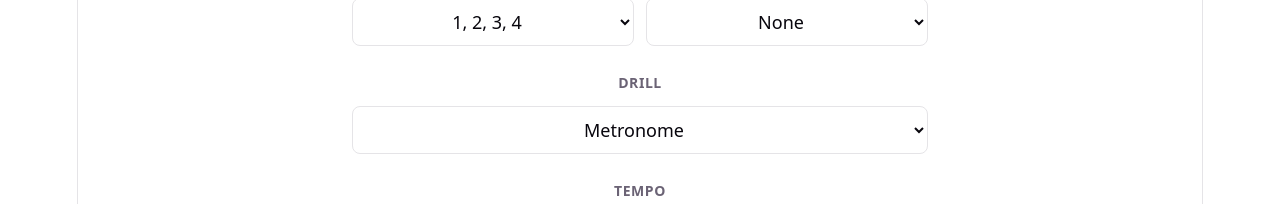
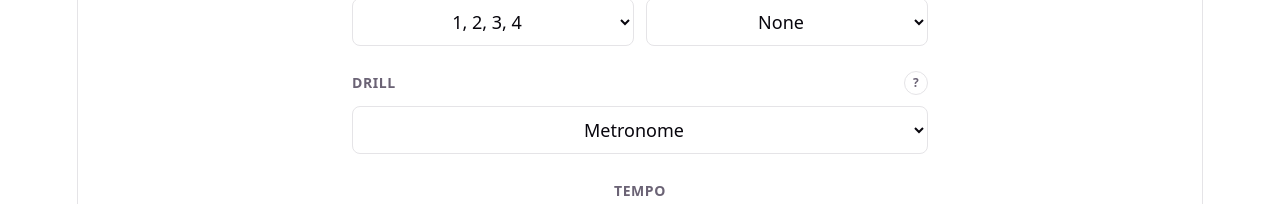
Before and after one commit to JessieArr/WestieWorkshop, a Svelte app: page / in a window 1280 px wide. Shown: the part 508-712 px from the top of the page. Built offline with nearby package versions, Linux system fonts and the light colour scheme; a web font is replaced by a local one.

Commit message:
Adding random skip drill and drill descriptions.

```diff
--- a/src/App.svelte
+++ b/src/App.svelte
@@ -38,9 +38,30 @@
   ] as const
 
   const DRILLS = [
-    { id: 'metronome', label: 'Metronome' },
-    { id: 'tempo-change', label: 'Tempo Change' },
-    { id: 'skip-measures', label: 'Skip Measures' },
+    {
+      id: 'metronome',
+      label: 'Metronome',
+      description:
+        'Steady beats at a fixed tempo. Pick a preset or set a custom BPM to practice timing, footwork, or patterns.',
+    },
+    {
+      id: 'tempo-change',
+      label: 'Tempo Change',
+      description:
+        'Gradually ramps from a starting tempo to an ending tempo over a set duration. Builds speed and stamina while you stay in time.',
+    },
+    {
+      id: 'skip-measures',
+      label: 'Skip Measures',
+      description:
+        'Plays for a fixed interval, then goes silent for a fixed skip interval, repeating. Keeps you counting through gaps in the click.',
+    },
+    {
+      id: 'random-skip',
+      label: 'Random Skip',
+      description:
+        'Plays 4–16 beats at random, then skips a random number of beats within your range, repeating. Unpredictable silence trains internal timing.',
+    },
   ] as const
 
   const PHRASE_STRUCTURES = [
@@ -64,6 +85,8 @@
   let skipEvery = $state(2)
   let skipAmount = $state(2)
   let skipUnit = $state<SkipUnit>('measures')
+  let randomSkipMin = $state(2)
+  let randomSkipMax = $state(8)
   let measureStructure = $state<MeasureStructureId>('quarters')
   let phraseId = $state<PhraseId>('none')
   let swingPreset = $state<SwingPresetId>('50')
@@ -80,12 +103,35 @@
   let measureProgress = $state(0)
   let beatGeneration = 0
   let pulseTimer: ReturnType<typeof setTimeout> | null = null
+  let drillHelpOpen = $state(false)
+
+  const activeDrill = $derived(DRILLS.find((entry) => entry.id === drill) ?? DRILLS[0])
 
   const tempoChange = $derived(drill === 'tempo-change')
   const displayedBpm = $derived(playing ? liveBpm : tempoChange ? startBpm : bpm)
   const swingEnabled = $derived(structureHasAnd(measureStructure))
   const phraseActive = $derived(phraseId !== 'none')
   const displayedBar = $derived(playing ? liveBar : 1)
+
+  $effect(() => {
+    if (!drillHelpOpen) {
+      return
+    }
+
+    const close = () => {
+      drillHelpOpen = false
+    }
+    const id = window.setTimeout(() => {
+      window.addEventListener('click', close)
+      window.addEventListener('touchstart', close)
+    }, 0)
+
+    return () => {
+      window.clearTimeout(id)
+      window.removeEventListener('click', close)
+      window.removeEventListener('touchstart', close)
+    }
+  })
 
   metronome.onBeat = (time, kind, beat, audible) => {
     const generation = beatGeneration
@@ -171,6 +217,16 @@
       endBpmPreset = bpmPresetFor(endBpm)
     }
     drill = next
+    drillHelpOpen = false
+  }
+
+  function toggleDrillHelp(event: MouseEvent): void {
+    event.stopPropagation()
+    drillHelpOpen = !drillHelpOpen
+  }
+
+  function closeDrillHelp(): void {
+    drillHelpOpen = false
   }
 
   async function togglePlayback(): Promise<void> {
@@ -199,6 +255,19 @@
           every: skipEvery,
           skip: skipAmount,
           unit: skipUnit,
+        },
+      })
+    } else if (drill === 'random-skip') {
+      randomSkipMin = clamp(Number(randomSkipMin) || MIN_SKIP, MIN_SKIP, MAX_SKIP)
+      randomSkipMax = clamp(Number(randomSkipMax) || MIN_SKIP, MIN_SKIP, MAX_SKIP)
+      if (randomSkipMin > randomSkipMax) {
+        randomSkipMax = randomSkipMin
+      }
+      liveBpm = bpm
+      await metronome.start({
+        randomSkip: {
+          minSkip: randomSkipMin,
+          maxSkip: randomSkipMax,
         },
       })
     } else {
@@ -259,6 +328,14 @@
   function bpmPresetFor(value: number): BpmPresetId {
     const preset = BPM_PRESETS.find((option) => 'value' in option && option.value === value)
     return preset?.id ?? 'custom'
+  }
+
+  function clampRandomSkipRange(): void {
+    randomSkipMin = clamp(Number(randomSkipMin) || MIN_SKIP, MIN_SKIP, MAX_SKIP)
+    randomSkipMax = clamp(Number(randomSkipMax) || MIN_SKIP, MIN_SKIP, MAX_SKIP)
+    if (randomSkipMin > randomSkipMax) {
+      randomSkipMax = randomSkipMin
+    }
   }
 
   function clamp(value: number, min: number, max: number): number {
@@ -371,8 +448,27 @@
     {/if}
   {/if}
 
-  <label class="field">
-    <span class="slider-label">Drill</span>
+  <div class="field drill-field">
+    <div class="field-label-row">
+      <span class="slider-label">Drill</span>
+      <div class="help-anchor">
+        <button
+          type="button"
+          class="help-trigger"
+          aria-label="About {activeDrill.label}"
+          aria-expanded={drillHelpOpen}
+          aria-controls="drill-help-text"
+          onclick={toggleDrillHelp}
+        >
+          ?
+        </button>
+        {#if drillHelpOpen}
+          <div id="drill-help-text" class="help-bubble" role="tooltip">
+            <p>{activeDrill.description}</p>
+          </div>
+        {/if}
+      </div>
+    </div>
     <select
       value={drill}
       disabled={playing}
@@ -383,7 +479,7 @@
         <option value={option.id}>{option.label}</option>
       {/each}
     </select>
-  </label>
+  </div>
 
   {#if tempoChange}
     <fieldset class="choices">
@@ -569,6 +665,34 @@
       />
     </div>
   {/if}
+
+  {#if drill === 'random-skip'}
+    <div class="skip-row">
+      <span>Skip</span>
+      <input
+        type="number"
+        min={MIN_SKIP}
+        max={MAX_SKIP}
+        step="1"
+        bind:value={randomSkipMin}
+        disabled={playing}
+        onblur={clampRandomSkipRange}
+        aria-label="Minimum beats to skip"
+      />
+      <span>to</span>
+      <input
+        type="number"
+        min={MIN_SKIP}
+        max={MAX_SKIP}
+        step="1"
+        bind:value={randomSkipMax}
+        disabled={playing}
+        onblur={clampRandomSkipRange}
+        aria-label="Maximum beats to skip"
+      />
+      <span>beats</span>
+    </div>
+  {/if}
 </main>
 
 <style>
@@ -674,6 +798,75 @@
     grid-template-columns: 1fr 1fr;
     gap: 12px;
     width: 100%;
+  }
+
+  .field-label-row {
+    display: flex;
+    align-items: center;
+    justify-content: space-between;
+    gap: 8px;
+  }
+
+  .help-anchor {
+    position: relative;
+    flex-shrink: 0;
+  }
+
+  .help-trigger {
+    display: grid;
+    place-items: center;
+    width: 1.35rem;
+    height: 1.35rem;
+    padding: 0;
+    border: 1px solid var(--border);
+    border-radius: 999px;
+    background: var(--bg);
+    color: var(--text);
+    font: inherit;
+    font-size: 12px;
+    font-weight: 700;
+    line-height: 1;
+    cursor: pointer;
+  }
+
+  .help-trigger:hover {
+    border-color: var(--accent-border);
+    color: var(--accent);
+  }
+
+  .help-trigger:focus-visible {
+    outline: 2px solid var(--accent);
+    outline-offset: 2px;
+  }
+
+  .help-trigger[aria-expanded='true'] {
+    border-color: var(--accent);
+    background: var(--accent-bg);
+    color: var(--accent);
+  }
+
+  .help-bubble {
+    position: absolute;
+    top: calc(100% + 8px);
+    right: 0;
+    z-index: 22;
+    width: min(18rem, calc(100vw - 48px));
+    padding: 12px 14px;
+    border: 1px solid var(--border);
+    border-radius: 10px;
+    background: var(--bg);
+    box-shadow: 0 8px 24px rgba(8, 6, 13, 0.12);
+    text-align: left;
+  }
+
+  .help-bubble p {
+    margin: 0;
+    font-size: 14px;
+    line-height: 1.45;
+    color: var(--text-h);
+    text-transform: none;
+    letter-spacing: 0;
+    font-weight: 400;
   }
 
   .choices {
--- a/src/lib/metronome.ts
+++ b/src/lib/metronome.ts
@@ -43,14 +43,27 @@ export type SkipConfig = {
   unit: SkipUnit
 }
 
+export type RandomSkipConfig = {
+  minSkip: number
+  maxSkip: number
+}
+
 export type StartOptions = {
   ramp?: TempoRamp
   skip?: SkipConfig
+  randomSkip?: RandomSkipConfig
 }
 
 export type PhraseLength = 0 | 8 | 12
 
 const ARPEGGIO_HZ = [523.25, 659.25, 783.99, 1046.5] as const
+
+const RANDOM_SKIP_MIN_PLAY = 4
+const RANDOM_SKIP_MAX_PLAY = 16
+
+function randomInt(min: number, max: number): number {
+  return Math.floor(Math.random() * (max - min + 1)) + min
+}
 
 type ActiveRamp = TempoRamp & {
   startTime: number
@@ -74,6 +87,9 @@ export class Metronome {
   private timerId: ReturnType<typeof setTimeout> | null = null
   private ramp: ActiveRamp | null = null
   private skip: SkipConfig | null = null
+  private randomSkip: RandomSkipConfig | null = null
+  private randomSkipSilent = false
+  private randomSkipBeatsLeft = 0
   private elapsedBeats = 0
   private phraseLength: PhraseLength = 0
   private phraseBeats = 0
@@ -210,6 +226,14 @@ export class Metronome {
       this.ramp = null
     }
     this.skip = options?.skip ?? null
+    this.randomSkip = options?.randomSkip ?? null
+    if (this.randomSkip) {
+      this.randomSkipSilent = false
+      this.randomSkipBeatsLeft = randomInt(RANDOM_SKIP_MIN_PLAY, RANDOM_SKIP_MAX_PLAY)
+    } else {
+      this.randomSkipSilent = false
+      this.randomSkipBeatsLeft = 0
+    }
     const startBeat = MEASURE_START_BEAT[this.structure]
     this.beatsInMeasure = startBeat
     this.elapsedBeats = startBeat
@@ -235,6 +259,9 @@ export class Metronome {
     this.heardTime = 0
     this.ramp = null
     this.skip = null
+    this.randomSkip = null
+    this.randomSkipSilent = false
+    this.randomSkipBeatsLeft = 0
   }
 
   async destroy(): Promise<void> {
@@ -279,6 +306,7 @@ export class Metronome {
       if (this.beatsInMeasure >= 4 - 1e-6) {
         this.beatsInMeasure -= 4
       }
+      this.advanceRandomSkip(stepBeats)
     }
 
     while (this.nextPhraseTime < ctx.currentTime + SCHEDULE_AHEAD_S) {
@@ -292,6 +320,10 @@ export class Metronome {
   }
 
   private isSilentAt(elapsedBeats: number): boolean {
+    if (this.randomSkip) {
+      return this.randomSkipSilent
+    }
+
     if (!this.skip) {
       return false
     }
@@ -302,6 +334,28 @@ export class Metronome {
     const cycle = playFor + skipFor
     const pos = ((elapsedBeats % cycle) + cycle) % cycle
     return pos >= playFor - 1e-6
+  }
+
+  private advanceRandomSkip(stepBeats: number): void {
+    if (!this.randomSkip) {
+      return
+    }
+
+    this.randomSkipBeatsLeft -= stepBeats
+    if (this.randomSkipBeatsLeft > 1e-6) {
+      return
+    }
+
+    if (this.randomSkipSilent) {
+      this.randomSkipSilent = false
+      this.randomSkipBeatsLeft = randomInt(RANDOM_SKIP_MIN_PLAY, RANDOM_SKIP_MAX_PLAY)
+      return
+    }
+
+    const minSkip = Math.max(1, this.randomSkip.minSkip)
+    const maxSkip = Math.max(minSkip, this.randomSkip.maxSkip)
+    this.randomSkipSilent = true
+    this.randomSkipBeatsLeft = randomInt(minSkip, maxSkip)
   }
 
   private scheduleBoom(time: number): void {
```
Also changed, not shown: 6 other files (tests, documents, lock files or other folders).
